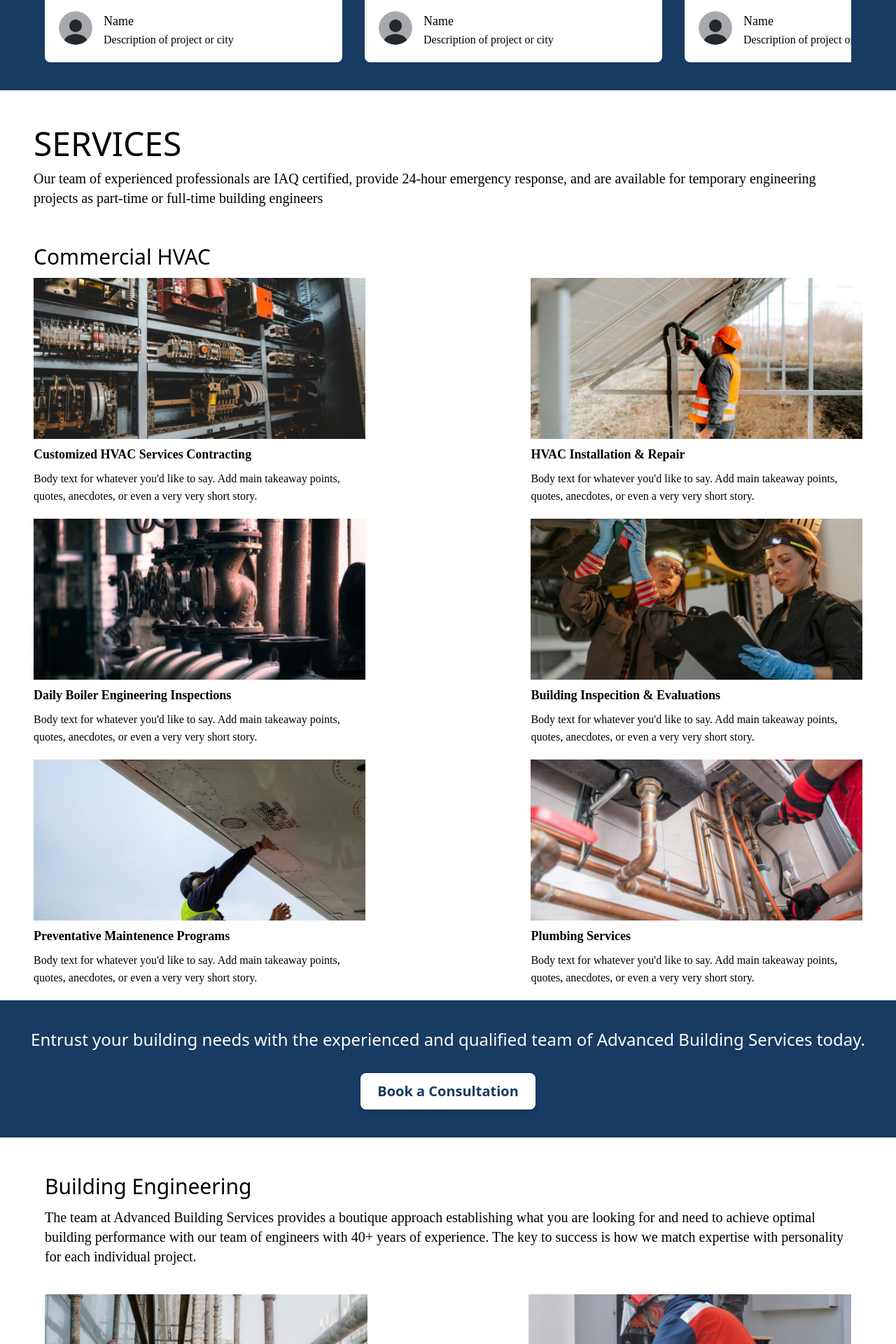
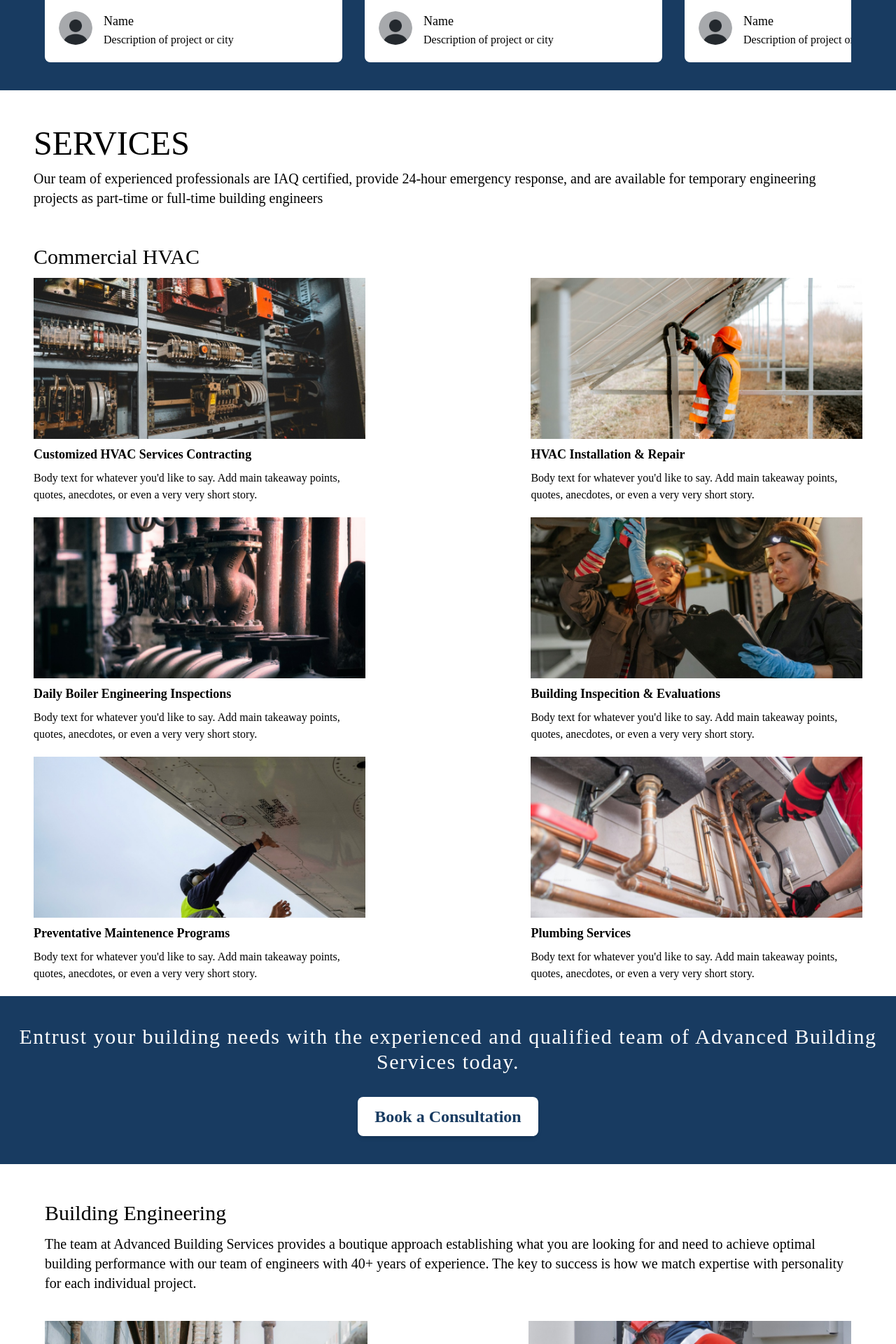
Before and after one commit to vishnu-anantatmula/absi-website, a React (Vite) app: page / in a window 1280 px wide. Shown: the part 1180-3100 px from the top of the page at 70% size. Built offline with nearby package versions, Linux system fonts and the light colour scheme.

Commit message:
Conslutations.tsx updated with correct font and appropriate breakpoints + tailwind styling

```diff
--- a/src/Components/BuildingEngineering/BuildingEngineering.tsx
+++ b/src/Components/BuildingEngineering/BuildingEngineering.tsx
@@ -6,7 +6,7 @@ export default function BuildingEngineering() {
     <>
       <section className="engineering-section" id="engineering">
         <div className="py-10">
-          <h1 className="text-2xl lg:text-3xl font-marven leading-9 py-3">
+          <h1 className="text-2xl lg:text-3xl font-maven leading-9 py-3">
             Building Engineering
           </h1>
           <p className="font-maven text-xl">
--- a/src/Components/HomeSection/Consultations.tsx
+++ b/src/Components/HomeSection/Consultations.tsx
@@ -7,11 +7,13 @@ type Props = {
 
 export function Consultations({ description, buttonText }: Props) {
   return (
-    <div className="grid place-items-center bg-blue-950 text-white py-10 gap-8 px-6">
-      <p className="text-center text-lg lg:text-2xl">{description}</p>
+    <div className="grid place-items-center bg-blue-950 text-white py-10 gap-8 px-6 font-maven">
+      <p className="text-center text-2xl lg:text-3xl tracking-wider">
+        {description}
+      </p>
       <Link
         to="/contact"
-        className="font-semibold bg-white py-3 px-6 rounded-lg shadow-md basis-full text-blue-950 text-xl hover:scale-105">
+        className="font-semibold bg-white py-3 px-6 rounded-lg shadow-md basis-full text-blue-950 text-2xl hover:scale-105">
         {buttonText}
       </Link>
     </div>
--- a/src/Components/ServicesSection/Services.tsx
+++ b/src/Components/ServicesSection/Services.tsx
@@ -4,11 +4,11 @@ import AllServiceCards from './AllServiceCards';
 export default function Services() {
   return (
     <>
-      <section className="service-section px-4 md:px-12" id="services">
+      <section
+        className="service-section px-4 md:px-12 font-maven"
+        id="services">
         <div className="py-10">
-          <h1 className="text-2xl lg:text-5xl font-marven leading-9 py-3">
-            SERVICES
-          </h1>
+          <h1 className="text-2xl lg:text-5xl leading-9 py-3">SERVICES</h1>
           <p className="font-hind text-xl">
             Our team of experienced professionals are IAQ certified, provide
             24-hour emergency response, and are available for temporary
@@ -17,7 +17,7 @@ export default function Services() {
         </div>
         <div>
           <h1
-            className="text-2xl lg:text-3xl font-marven leading-9 py-3"
+            className="text-2xl lg:text-3xl leading-9 py-3"
             id="commercial-hvac">
             Commercial HVAC
           </h1>
```
